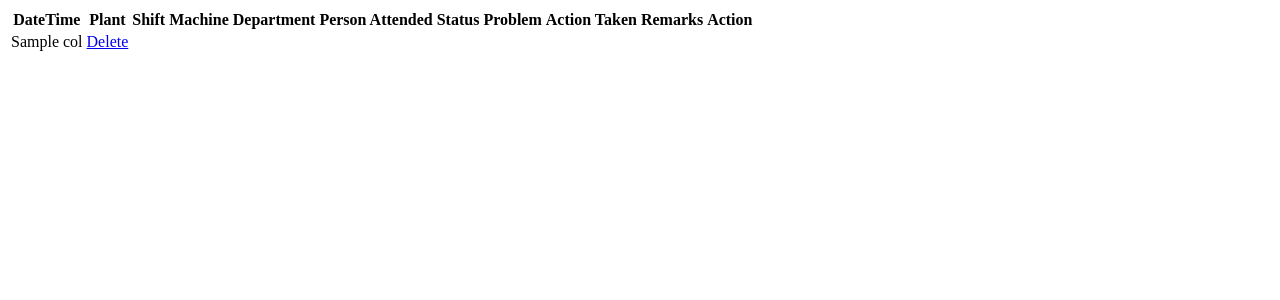
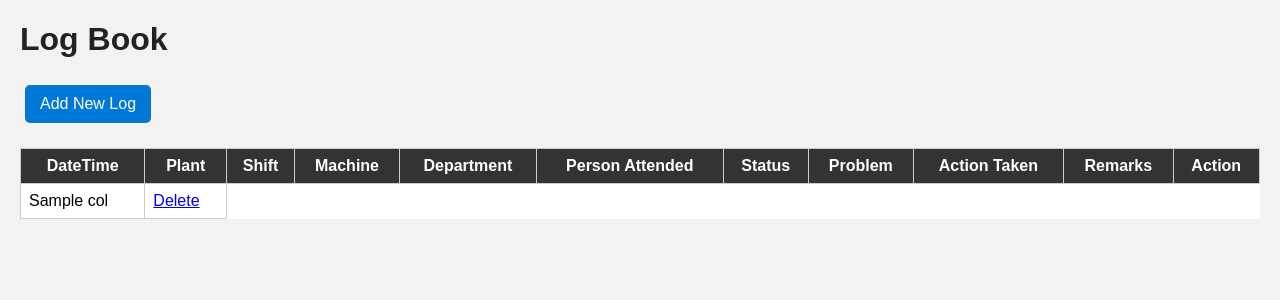
Before and after one commit to manishkhandelwal1234/public-logbook, a Flask app: template templates/index.html in a window 1280 px wide. Shown: the top 300 px of the page. Run offline with Flask 3, Linux system fonts and the light colour scheme; the template is opened without the code that fills it: most values are stand-ins (such as "Sample title", 1, 10 or a date in 2020); parts of the project's set-up code (start-up, migrations or seed data) failed here and were passed over.

Commit message:
fix index page

```diff
--- a/templates/index.html
+++ b/templates/index.html
@@ -1,3 +1,15 @@
+<!DOCTYPE html>
+<html>
+<head>
+    <title>Public Log Book</title>
+    <link rel="stylesheet" href="/static/style.css">
+</head>
+<body>
+
+<h1>Log Book</h1>
+
+<a class="btn" href="/add">Add New Log</a>
+
 <table>
     <tr>
         <th>DateTime</th>
@@ -24,3 +36,6 @@
     </tr>
     {% endfor %}
 </table>
+
+</body>
+</html>
```
